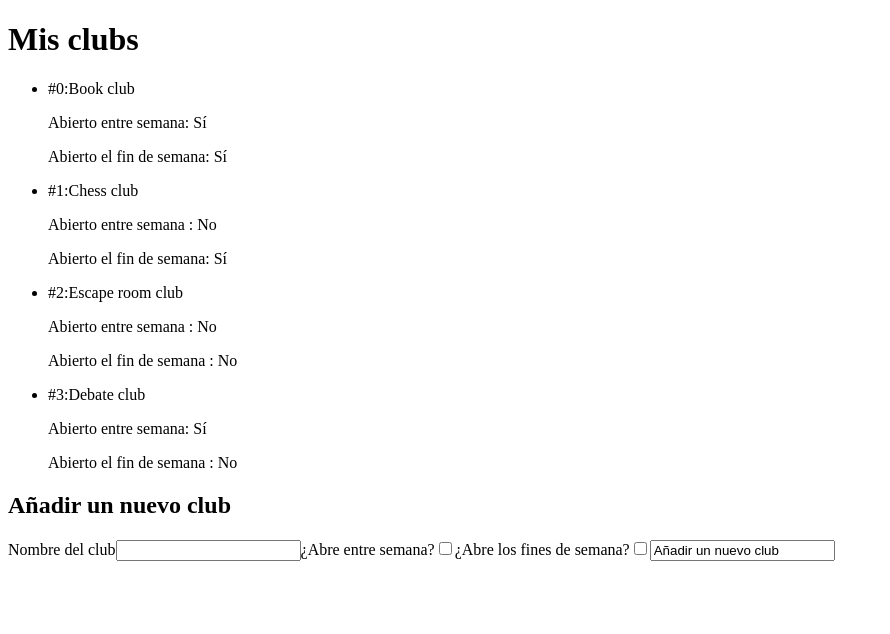
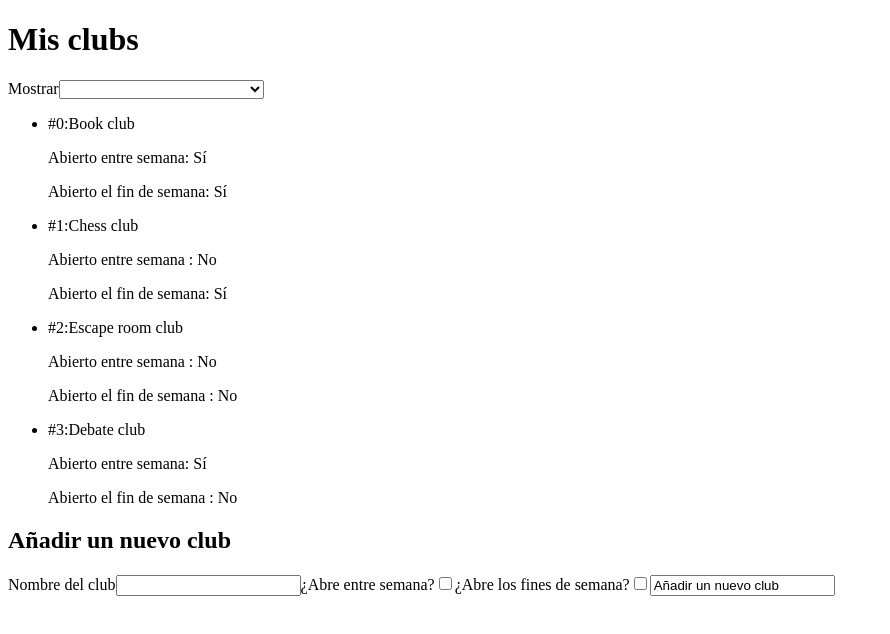
Before and after one commit to Adalab/modulo-3-evaluacion-intermedia-taniamg, a React (Create React App) app: page / in a window 1280 px wide. Shown: the top 634 px of the page, without its empty margins (0-890 px from the left). Built offline with nearby package versions, Linux system fonts and the light colour scheme.

Commit message:
add new club working

```diff
--- a/src/components/App.js
+++ b/src/components/App.js
@@ -6,8 +6,8 @@ function App() {
   const [data, setData] = useState(initialData);
   const [newClub, setNewClub] = useState({
     name: "",
-    openOnWeekdays: "",
-    openOnweekend: "",
+    openOnWeekdays: false,
+    openOnweekend: false,
   });
 
   const handleNewClub = (ev) => {
@@ -19,12 +19,12 @@ function App() {
     } else if (ev.currentTarget.id === "week") {
       setNewClub({
         ...newClub,
-        openOnWeekdays: ev.currentTarget.value,
+        openOnWeekdays: ev.currentTarget.checked,
       });
     } else if (ev.currentTarget.id === "weekend") {
       setNewClub({
         ...newClub,
-        openOnWeekdend: ev.currentTarget.value,
+        openOnWeekend: ev.currentTarget.checked,
       });
     }
   };
@@ -36,8 +36,8 @@ function App() {
 
     setNewClub({
       name: "",
-      openOnWeekdays: "",
-      openOnweekend: "",
+      openOnWeekdays: false,
+      openOnweekend: false,
     });
   };
 
@@ -68,6 +68,15 @@ function App() {
     <div>
       <header>
         <h1>Mis clubs</h1>
+        <form>
+          <label htmlFor="search">Mostrar</label>
+          <select name="selectClub" id="selected">
+            <option value=""></option>
+            <option value="all">Todos</option>
+            <option value="openWeek">los que abren entre semana</option>
+            <option value="openWeekend">los que abren el fin de semana</option>
+          </select>
+        </form>
       </header>
       <main>
         <ul>{htmlClubs()}</ul>
@@ -87,7 +96,7 @@ function App() {
             type="checkbox"
             name="openOption"
             onChange={handleNewClub}
-            value={newClub.openOnWeekdays}
+            checked={newClub.openOnWeekdays}
           />
           <label htmlFor="weekend">¿Abre los fines de semana?</label>
           <input
@@ -95,7 +104,7 @@ function App() {
             type="checkbox"
             name="openOption"
             onChange={handleNewClub}
-            value={newClub.openOnWeekend}
+            checked={newClub.openOnWeekdend}
           />
           <input
             type="buton"
```
